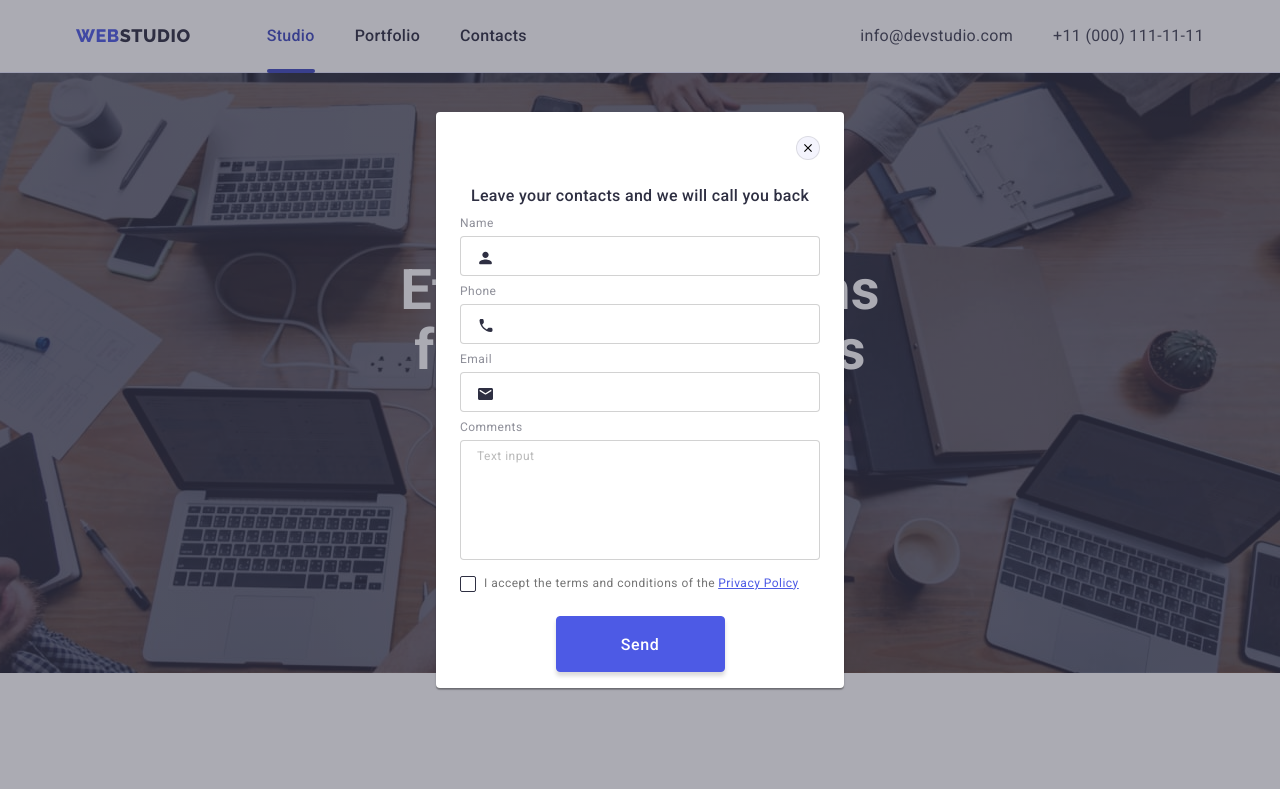
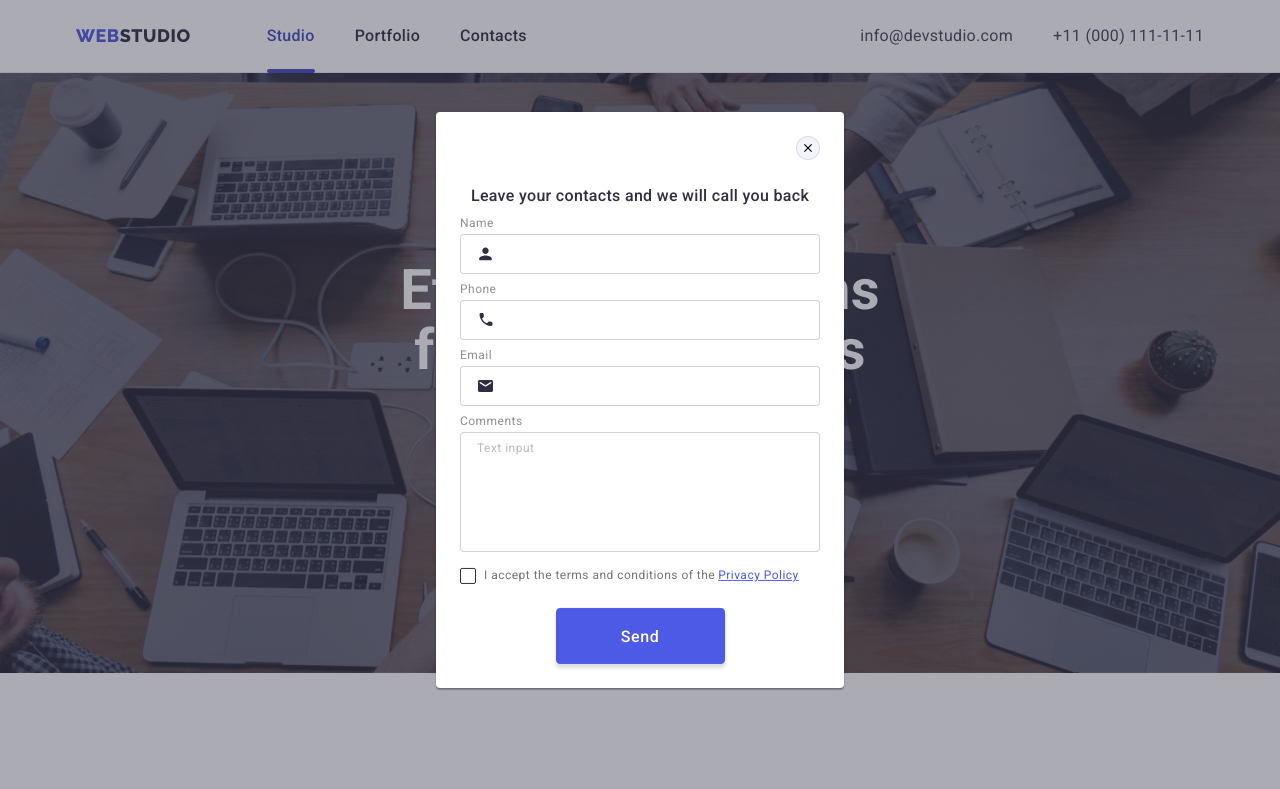
Before and after one commit to Evheniya26/goit-markup-hw-06, a plain HTML site: page index.html in a window 1280 px wide. Both pictures are taken after a click on the button "Order Service". Shown: the top 789 px of the page. Drawn offline with nearby package versions, Linux system fonts and the light colour scheme.

Commit message:
for the third checking

```diff
--- a/css/styles.css
+++ b/css/styles.css
@@ -557,7 +557,7 @@ body {
 .footer-subscribe-form {
   margin-left: 80px;
 }
-.subscribe-form-group {
+.subscribe-form {
   display: flex;
 }
 .subscribe-input {
@@ -620,7 +620,7 @@ body {
 
 .modal {
   width: 408px;
-  height: 576px;
+  height: 584рх;
   padding: 72px 24px 24px;
 
   position: absolute;
@@ -649,10 +649,10 @@ body {
 
   transition: fill 250ms cubic-bezier(0.4, 0, 0.2, 1);
 }
+.close-icon:hover,
 .close-icon:active {
   fill: var(--white-color);
 }
-
 .close-button {
   position: absolute;
   display: flex;
@@ -668,10 +668,10 @@ body {
   cursor: pointer;
   transition: background-color 250ms cubic-bezier(0.4, 0, 0.2, 1);
 }
+.close-button:hover,
 .close-button:active {
   background-color: var(--pressed-state-color);
 }
-
 .modal-title {
   font-weight: 500;
   text-align: center;
@@ -682,6 +682,7 @@ body {
 .form {
 }
 .form-input {
+  margin-top: 4px;
   width: 100%;
   height: 40px;
   border: 1px solid;
@@ -703,28 +704,28 @@ body {
 .form-label {
   display: block;
   position: relative;
+  margin-bottom: 8px;
 }
 
 .form-label span {
-  margin-top: 8px;
   font-weight: 400;
   font-size: 12px;
-  line-height: 1.33;
+  line-height: 1.17;
   letter-spacing: 0.04em;
   color: var(--subtle-text-color);
-  margin-bottom: 4px;
   display: block;
 }
 
 .form-icon {
   position: absolute;
   left: 16px;
-  top: 50%;
+  bottom: 14%;
 
   fill: var(--dark-color);
   transition: fill 250ms cubic-bezier(0.4, 0, 0.2, 1);
 }
 .form-textarea {
+  margin-top: 4px;
   display: block;
   width: 100%;
   min-height: 120px;
--- a/index.html
+++ b/index.html
@@ -468,8 +468,7 @@
         </div>
         <div class="footer-subscribe-form">
           <p class="footer-subtitle subtitle">Subscribe</p>
-          <form>
-            <div class="subscribe-form-group">
+          <form class="subscribe-form">
             <input
               type="email"
               class="subscribe-input"
@@ -481,7 +480,6 @@
                 <use href="./images/symbol-defs.svg#icon-send"></use>
               </svg>
             </button>
-            </div>
           </form>
         </div>
       </div>
```
Also changed, not shown: portfolio.html (+0 -2 lines). Lines whose indentation alone changed are shown as unchanged.
